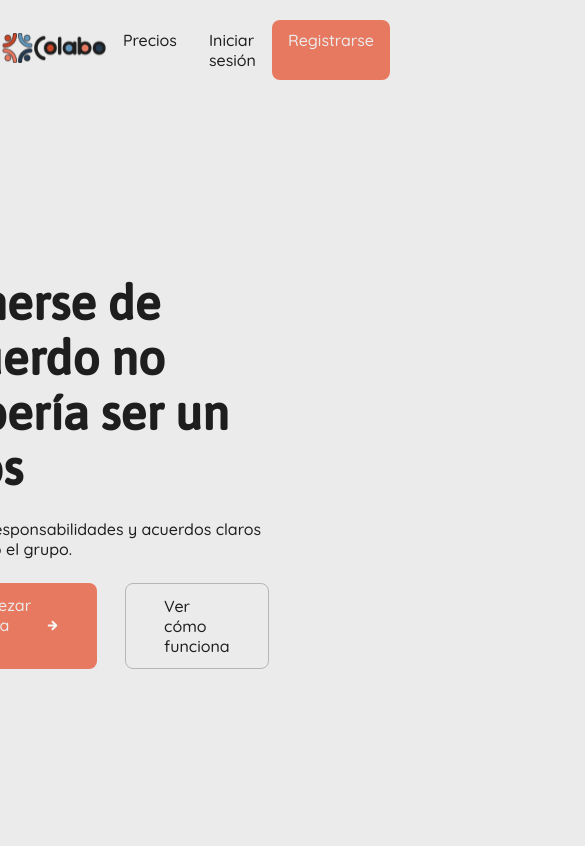
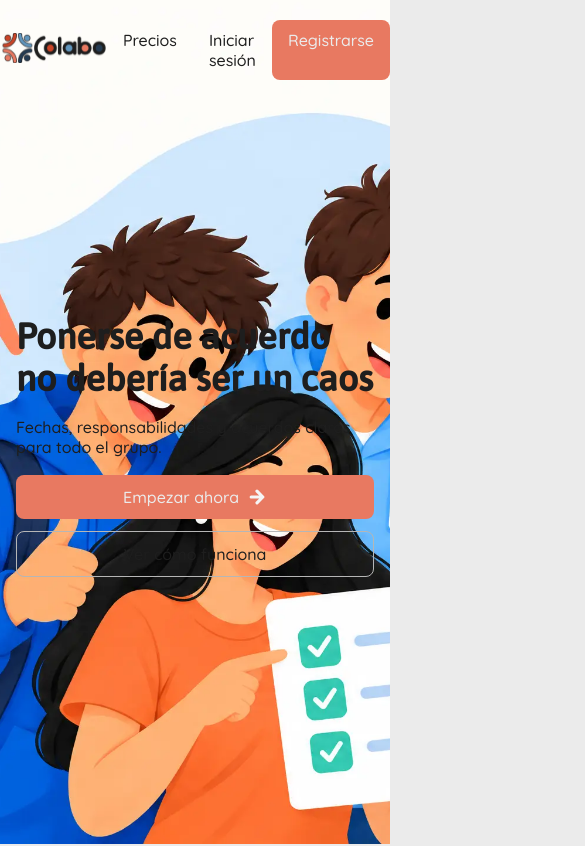
Before and after one commit to titoValen/colabo, a React (Vite) app in the folder client/: page / in a window 390 px wide. Shown: the top 846 px of the page, 585 px wide, since content can reach past the window. Built offline with nearby package versions, Linux system fonts and the light colour scheme; no server answers.

Commit message:
feat: añadir una ilustración de fondo para la sección principal y mejorar los estilos de la página de aterrizaje

```diff
--- a/client/src/pages/Landing.jsx
+++ b/client/src/pages/Landing.jsx
@@ -1,5 +1,6 @@
 import "@/styles/landing.css";
 import { Link } from "react-router";
+import Hero from "@/assets/illustration/colabo_hero_background.webp";
 import AcuerdoVisible from "@/assets/icons/eye.svg";
 import PlanCompartido from "@/assets/icons/equipment.svg";
 import InvitarPersona from "@/assets/icons/invite_person.svg";
@@ -36,7 +37,7 @@ export default function Landing() {
         </div>
         <div className="landing-hero-media">
           <figure className="landing-hero-figure">
-            <img className="landing-hero-image" src="" alt="" />
+            <img className="landing-hero-image" src={Hero} alt="" />
           </figure>
         </div>
       </section>
--- a/client/src/styles/landing.css
+++ b/client/src/styles/landing.css
@@ -7,25 +7,67 @@
   row-gap: 90px;
 }
 
+.app-shell:has(.landing) {
+  overflow-x: clip;
+}
+
+.app-shell:has(.landing) > .header {
+  position: absolute;
+  top: 0;
+  left: 50%;
+  z-index: 2;
+  transform: translateX(-50%);
+}
+
 .landing-hero {
+  position: relative;
+  isolation: isolate;
   display: grid;
-  grid-template-columns: 50% 50%;
-  place-items: center;
-  height: calc(100vh - 101px);
+  grid-template-columns: minmax(0, 1fr) minmax(0, 1fr);
+  align-items: center;
+  width: 100vw;
+  min-height: clamp(32rem, 100vh, 52rem);
+  margin-left: calc(50% - 50vw);
+  padding: 2rem max(calc((100vw - 1200px) / 2), 1.5rem);
+}
+
+.landing-hero-media {
+  position: absolute;
+  z-index: -1;
+  inset: 0;
+  overflow: hidden;
+}
+
+.landing-hero-figure {
+  width: 100%;
+  height: 100%;
+}
+
+.landing-hero-image {
+  display: block;
+  width: 100%;
+  height: 100%;
+  object-fit: cover;
+  object-position: center;
 }
 
 .landing-hero-content {
+  position: relative;
+  z-index: 1;
   display: flex;
   flex-direction: column;
   gap: 1.5rem;
+  min-width: 0;
+  max-width: 35rem;
 }
 
 .landing-hero-title {
-  font-size: 3rem;
+  font-size: clamp(2.25rem, 4vw, 3.5rem);
 }
 
 .landing-hero-actions {
   display: flex;
+  flex-wrap: wrap;
   gap: 1.75rem;
 }
 
@@ -64,6 +106,47 @@
 
 .landing-action-secondary:hover {
   background: var(--color-gray);
+}
+
+@media (max-width: 760px) {
+  .landing-hero {
+    grid-template-columns: minmax(0, 1fr);
+    min-height: 100vh;
+    padding: 6rem 1.5rem 3rem;
+  }
+
+  .landing-hero-content {
+    max-width: 38rem;
+  }
+
+  .landing-hero-title {
+    font-size: clamp(2.25rem, 8vw, 3.25rem);
+  }
+
+  .landing-hero-image {
+    object-position: 70% center;
+  }
+}
+
+@media (max-width: 480px) {
+  .landing-hero {
+    padding: 6rem 1rem 3rem;
+  }
+
+  .landing-hero-content {
+    gap: 1.125rem;
+  }
+
+  .landing-hero-actions {
+    align-items: stretch;
+    flex-direction: column;
+    gap: 0.75rem;
+  }
+
+  .landing-action {
+    justify-content: center;
+    text-align: center;
+  }
 }
 
 /* DIVIDE FEATURES */
```
Also changed, not shown: client/src/assets/illustration/colabo_hero_background.webp (added).
